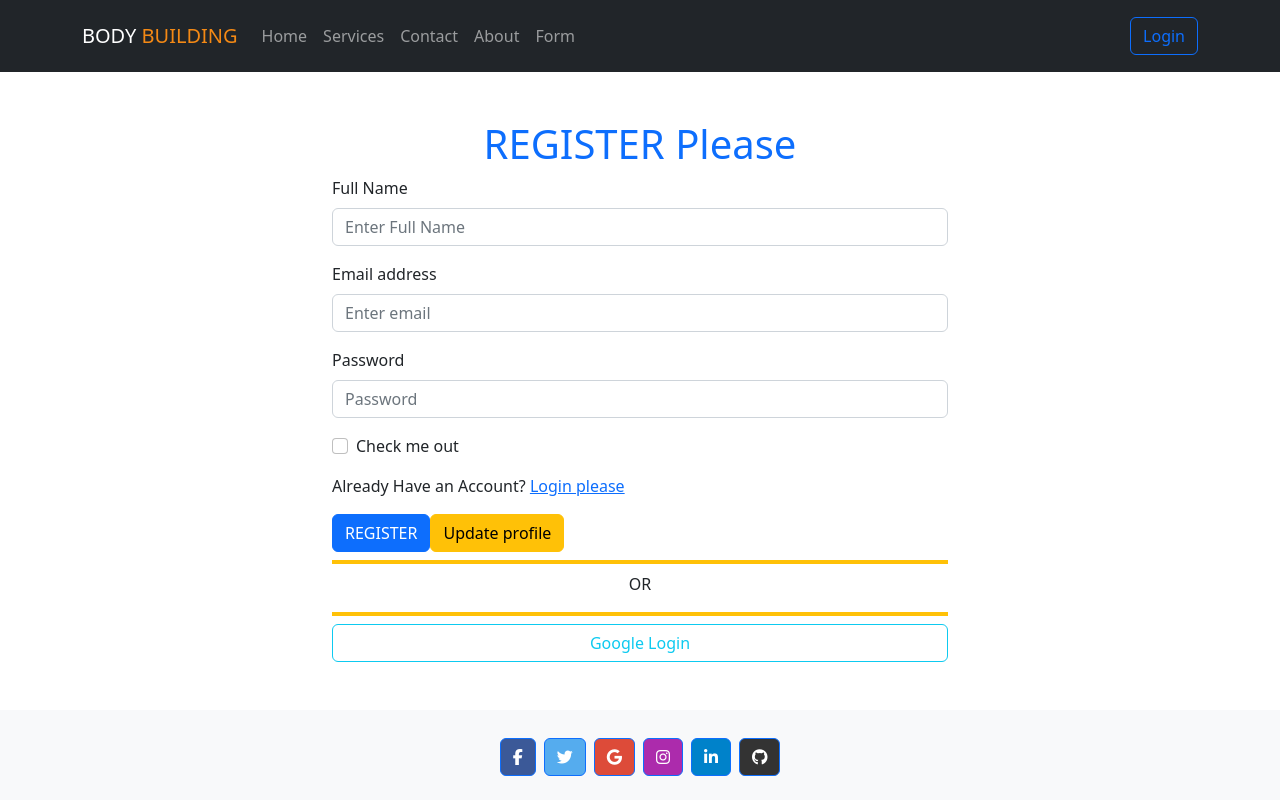
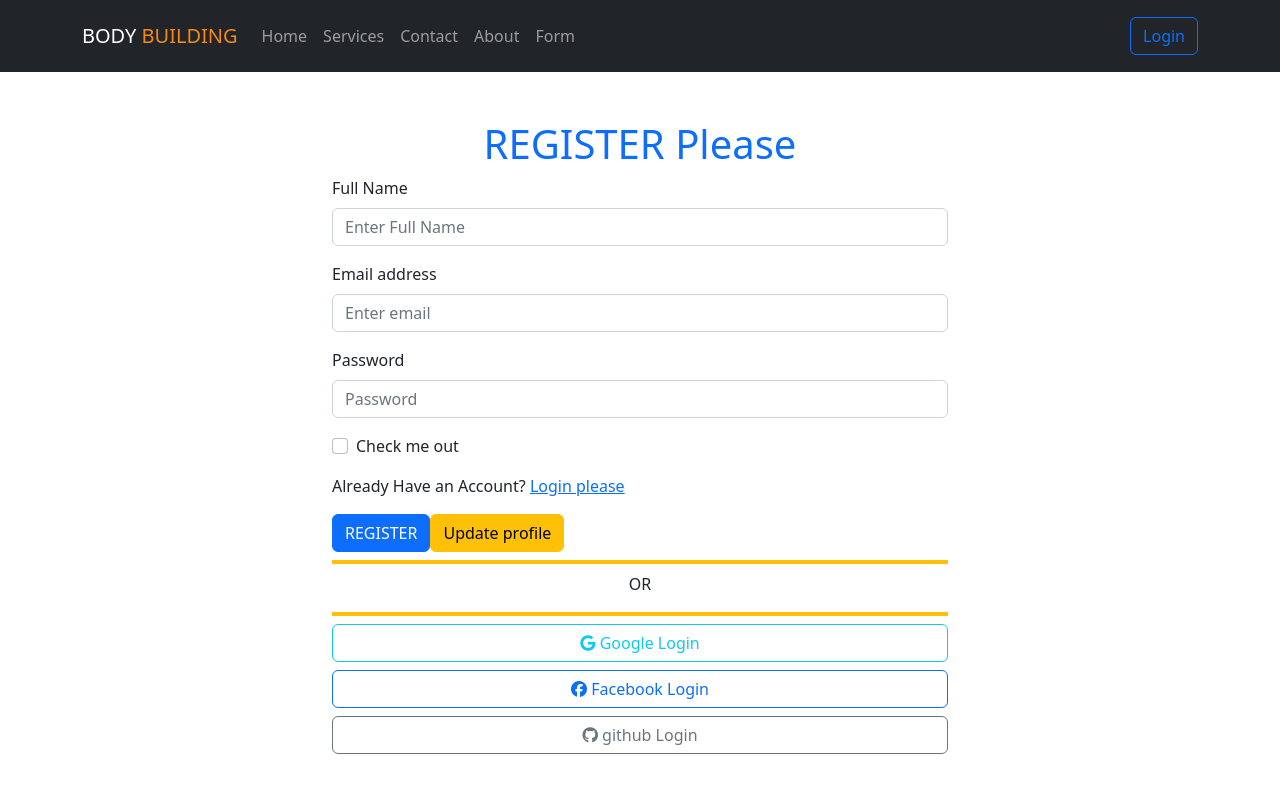
Before and after one commit to moshiur25524/body_building, a React (Create React App) app: page /register in a window 1280 px wide. Shown: the top 800 px of the page. Built offline with nearby package versions, Linux system fonts and the light colour scheme; no server answers.

Commit message:
A component is created named SocialLogin for google, facebook and github

```diff
--- a/src/Pages/CheckOut/CheckOut.js
+++ b/src/Pages/CheckOut/CheckOut.js
@@ -22,7 +22,7 @@ const CheckOut = () => {
             <h1 className='text-center highlight my-5 checkout-header'>Checkout Service</h1>
             <div>
                 <div>
-                    <form className='form' onSubmit={handleSubmit(onSubmit)}>
+                    <form className='form-field' onSubmit={handleSubmit(onSubmit)}>
 
                         <input type="text" placeholder="First name" {...register("First name", { required: true, maxLength: 80 })} />
 
--- a/src/Pages/Login/Login.js
+++ b/src/Pages/Login/Login.js
@@ -5,6 +5,7 @@ import { useSendPasswordResetEmail, useSignInWithEmailAndPassword, useSignInWith
 import { Link, useLocation, useNavigate } from 'react-router-dom';
 import auth from '../../firebase.init';
 import Loader from '../Shared/Loader/Loader';
+import SocialLogin from './SocialLogin/SocialLogin';
 
 
 const Login = () => {
@@ -24,7 +25,6 @@ const Login = () => {
         loading,
         error
     ] = useSignInWithEmailAndPassword(auth);
-    const [signInWithGoogle, guser, gloading, gerror] = useSignInWithGoogle(auth);
 
     const handleLogin = e => {
         e.preventDefault()
@@ -36,13 +36,7 @@ const Login = () => {
         console.log(user);
     }
 
-
-    const googleSignIn = () => {
-        signInWithGoogle()
-        console.log(guser);
-    }
-
-    if (user || guser) {
+    if (user) {
         navigate(from, { replace: true });
     }
     return (
@@ -67,20 +61,14 @@ const Login = () => {
 
                 <p>New Here? <Link to={'/register'}>Register please</Link></p>
                 {loading && <Loader></Loader>} <br />
-                {gloading && <p className='highlight'>Loading...</p>}
+                {/* {gloading && <p className='highlight'>Loading...</p>} */}
 
                 <Button variant="primary" type="submit">
                     LOGIN
                 </Button>
 
             </Form>
-            <div className="border border-bottom border-2 border-warning my-2"></div> <p className='text-center'>OR</p>
-            <div className="border border-bottom border-2 border-warning my-2"></div>
-            <div className="d-grid gap-2">
-                <Button onClick={googleSignIn} variant="outline-info" size="md">
-                    Google Login
-                </Button>
-            </div>
+            <SocialLogin></SocialLogin>
         </div>
     );
 };
--- /dev/null
+++ b/src/Pages/Login/SocialLogin/SocialLogin.js
@@ -0,0 +1,31 @@
+import React from 'react';
+import { Button } from 'react-bootstrap';
+import { useSignInWithGoogle } from 'react-firebase-hooks/auth';
+import auth from '../../../firebase.init';
+
+const SocialLogin = () => {
+    const [signInWithGoogle, guser, gloading, gerror] = useSignInWithGoogle(auth);
+    const googleSignIn = () => {
+        signInWithGoogle()
+        console.log(guser);
+    }
+    return (
+        <div>
+            <div className="border border-bottom border-2 border-warning my-2"></div> <p className='text-center'>OR</p>
+            <div className="border border-bottom border-2 border-warning my-2"></div>
+            <div className="d-grid gap-2">
+                <Button onClick={googleSignIn} variant="outline-info" size="md">
+                    <i class="fab fa-google"></i> Google Login
+                </Button>
+                <Button onClick={googleSignIn} variant="outline-primary" size="md">
+                    <i class="fab fa-facebook"></i> Facebook Login
+                </Button>
+                <Button onClick={googleSignIn} variant="outline-secondary" size="md">
+                    <i class="fab fa-github"></i> github Login
+                </Button>
+            </div>
+        </div>
+    );
+};
+
+export default SocialLogin;
--- a/src/Pages/Register/Register.js
+++ b/src/Pages/Register/Register.js
@@ -2,10 +2,11 @@ import React, { useState } from 'react';
 import Button from 'react-bootstrap/Button';
 import Form from 'react-bootstrap/Form';
 import { useCreateUserWithEmailAndPassword, useSignInWithGoogle } from 'react-firebase-hooks/auth';
-import { Link } from 'react-router-dom';
+import { Link, Navigate } from 'react-router-dom';
 import auth from '../../firebase.init';
 import { useUpdateProfile } from 'react-firebase-hooks/auth';
 import { useSendEmailVerification } from 'react-firebase-hooks/auth';
+import SocialLogin from '../Login/SocialLogin/SocialLogin';
 
 const Register = () => {
 
@@ -84,13 +85,7 @@ const Register = () => {
                     Update profile
                 </Button>
             </Form>
-            <div className="border border-bottom border-2 border-warning my-2"></div> <p className='text-center'>OR</p>
-            <div className="border border-bottom border-2 border-warning my-2"></div>
-            <div className="d-grid gap-2">
-                <Button onClick={googleSignIn} variant="outline-info" size="md">
-                    Google Login
-                </Button>
-            </div>
+            <SocialLogin></SocialLogin>
         </div>
     );
 };
--- a/src/Pages/Shared/Header/Header.js
+++ b/src/Pages/Shared/Header/Header.js
@@ -23,7 +23,7 @@ const Header = () => {
                         <Nav.Link as={NavLink} to='/services'>Services</Nav.Link>
                         <Nav.Link as={NavLink} to='/contact'>Contact</Nav.Link>
                         <Nav.Link as={NavLink} to='/about'>About</Nav.Link>
-                        <Nav.Link as={NavLink} to='/customForm'>Form</Nav.Link>
+                    <Nav.Link as={NavLink} to='/customForm'>Form</Nav.Link>
 
                     </Nav>
                     <Nav>
```
Also changed, not shown: src/Pages/CheckOut/CheckOut.module.css (line endings or trailing spaces).
